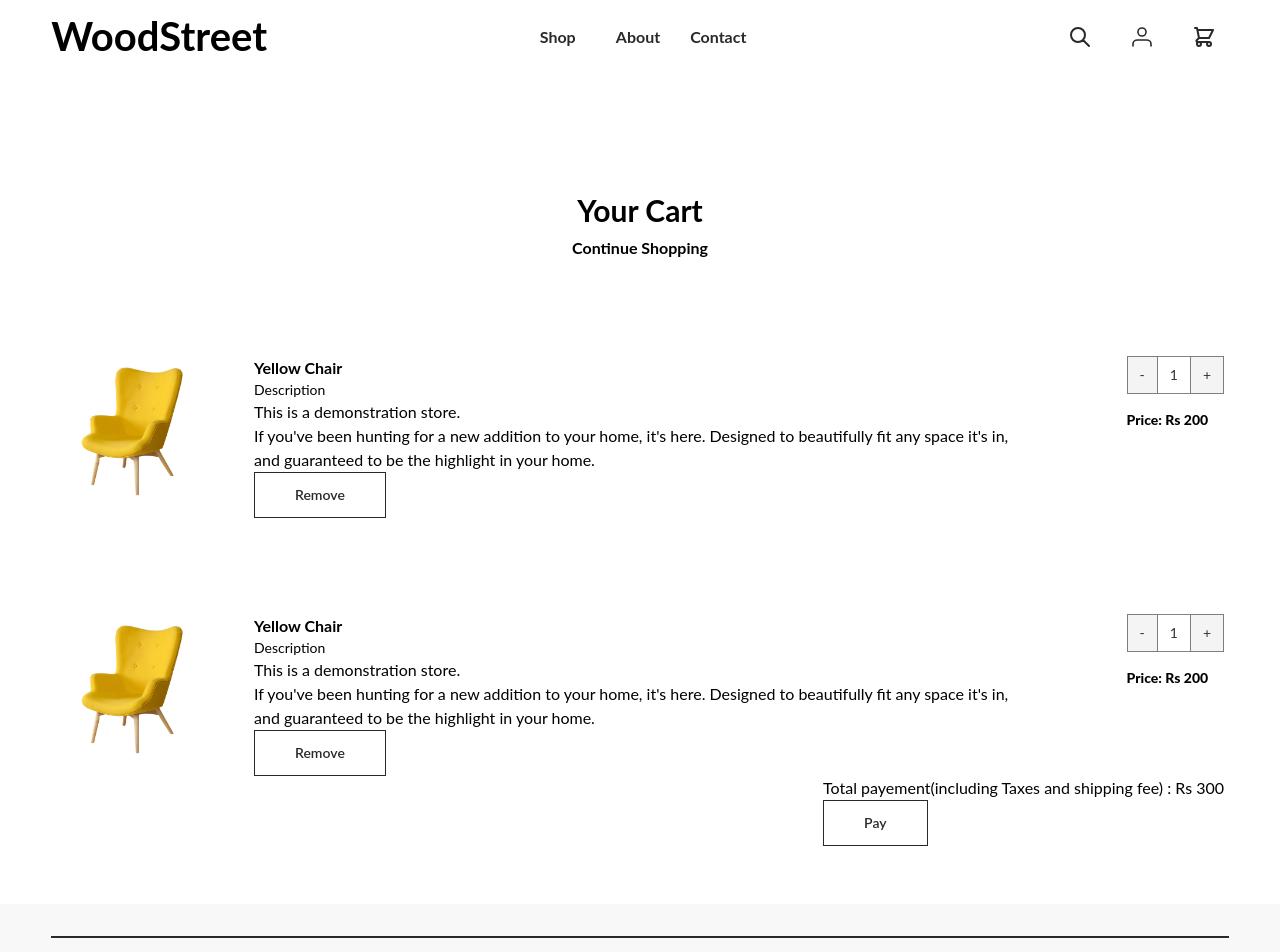
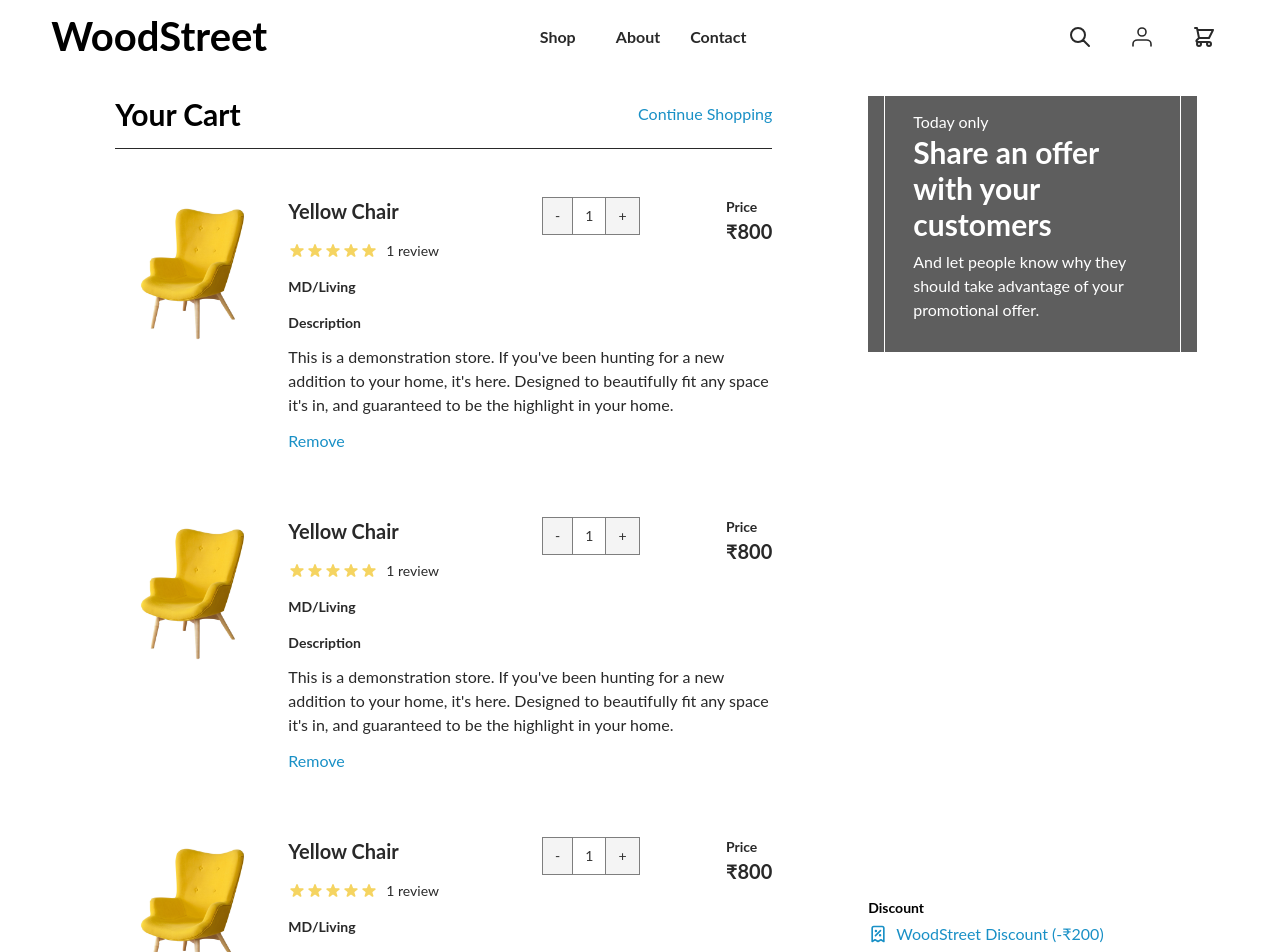
Before and after one commit to DeepTalekar/WoodStreet, a Next.js app in the folder woodstreet-ui/: page /Cart in a window 1280 px wide. Shown: the top 952 px of the page. Built offline with nearby package versions, Linux system fonts and the light colour scheme.

Commit message:
🚧 💄 Add Static Cart Page

```diff
--- /dev/null
+++ b/woodstreet-ui/components/CartItem.js
@@ -0,0 +1,53 @@
+/*
+  @author Deep
+  @contributor
+*/
+
+import React from 'react';
+import Image from 'next/image';
+import Link from 'next/link';
+
+import ReviewStars from './ReviewStars';
+
+import yellowChair from '../public/images/products/yellowChair.webp';
+import Counter from './Counter';
+
+function CartItem(props) {
+  return (
+    <div className='flex flex-row justify-start items-start p-8'>
+      <Image width={208} height={208} src={yellowChair} />
+      <div className='grid grid-cols-4 gap-y-4 h-auto w-full ml-5'>
+        <div className='row-start-1 row-span-1 col-start-1 col-span-2 flex flex-col justify-between items-start space-y-4'>
+          <Link href='/product/StaticPage'>
+            <a className='text-primary hover:text-link focus:text-link font-bold text-xl'>
+              Yellow Chair
+            </a>
+          </Link>
+          <p className='flex flex-row justify-center items-center'>
+            <ReviewStars size={18} starCount={5} />
+            <span className='ml-2 text-sm text-primary'>1 review</span>
+          </p>
+          <p className='text-primary text-sm font-bold'>MD/Living</p>
+        </div>
+        <div className='row-span-1 col-start-3 col-span-1 w-min mx-auto'>
+          <Counter />
+        </div>
+        <div className='row-span-1 col-start-4 col-span-1 w-min ml-auto flex flex-col'>
+          <p className='text-sm text-primary font-bold'>Price</p>
+          <p className='text-xl text-primary font-bold'>₹800</p>
+        </div>
+        <div className='row-start-2 row-span-1 col-span-4 flex flex-col justify-start items-start space-y-3'>
+          <p className='text-primary text-sm font-bold'>Description</p>
+          <p className='text-primary text-base'>
+            This is a demonstration store. If you've been hunting for a new
+            addition to your home, it's here. Designed to beautifully fit any
+            space it's in, and guaranteed to be the highlight in your home.{' '}
+          </p>
+          <p className='text-link text-base cursor-pointer'>Remove</p>
+        </div>
+      </div>
+    </div>
+  );
+}
+
+export default CartItem;
--- /dev/null
+++ b/woodstreet-ui/components/EmptyCart.js
@@ -0,0 +1,27 @@
+/*
+  @author Deep
+  @contributor
+*/
+
+import Link from 'next/link';
+
+function EmptyCart(props) {
+  return (
+    <div className='px-14 py-11'>
+      <p className='text-center font-bold text-3xl mb-2'>Your Cart</p>
+      <p className='text-center font-normal text-base mb-4'>
+        Your cart is currently empty.
+      </p>
+
+      <div className='w-full mx-auto text-center mb-4'>
+        <Link href='/'>
+          <a className='text-center hover:text-link text-base font-bold'>
+            Continue Shopping
+          </a>
+        </Link>
+      </div>
+    </div>
+  );
+}
+
+export default EmptyCart;
--- a/woodstreet-ui/pages/Cart.js
+++ b/woodstreet-ui/pages/Cart.js
@@ -3,98 +3,66 @@
   @contributor Deep
 */
 
+import { useState } from 'react';
 import Link from 'next/link';
-import Image from 'next/image';
-import {  useState } from 'react';
-import Counter from '../components/Counter';
+import { ReceiptTaxIcon } from '@heroicons/react/outline';
+
 import Button from '../components/Button';
+import CartItem from '../components/CartItem';
+import EmptyCart from './../components/EmptyCart';
 import Screen from '../components/Screen';
-import yellowChair from '../public/images/products/yellowChair.webp'
-import CartDisplay from '../components/CartDisplay';
-
 
 export default function Cart(props) {
-
-  const[cart,setCart] = useState(1)
-  const[price,setPrice] = useState(200)
-  const [count, setCount] = useState(1);
-
-  function increment() {
-    setCount(count+1)
-  }
-
-  function decrement() {
-    setCount(count-1)
-
-  }
-
- let prize = count * price;
- let prize1 = prize + 100;
- let ten=10;
-
- function Payment() {
-  alert(`Payement of Rs ${prize1} is done succesfully`);
-  setCart(0)
-}
- function Remove() {
-  setCart(0)
- }
-
-  if(cart===0){
   return (
     <Screen title='Your Shopping Cart | WoodStreet'>
-      <div className='px-14 py-11'>
-        <p className='text-center font-bold text-3xl mb-2'>Your Cart</p>
-        <p className='text-center font-normal text-base mb-4'>
-          Your cart is currently empty.
-        </p>
-
-
-        <div className='w-full mx-auto text-center mb-4'>
-          <Link href='/'>
-            <a className='text-center hover:text-link text-base font-bold'>
-              Continue Shopping
-            </a>
-          </Link>
-        </div>
-      </div>
+      <main className='grid grid-cols-3 px-4% py-8'>
+        <section className='col-span-2 flex flex-col px-8'>
+          <div className='flex flex-row justify-between items-center px-8'>
+            <p className='font-bold text-3xl'>Your Cart</p>
+            <Link href='/'>
+              <a className='text-base text-link'>Continue Shopping</a>
+            </Link>
+          </div>
+          <hr className='my-4 mx-8 border-primary' />
+          <div>
+            <CartItem />
+            <CartItem />
+            <CartItem />
+          </div>
+        </section>
+        <section className='col-span-1 flex flex-col justify-between items-start px-8'>
+          <div className='w-full h-64 bg-mineShaft-light bg-opacity-75 p-4 flex justify-center items-center'>
+            <div className='bg-transparent border border-white p-7'>
+              <p className='text-white text-base font-normal'>Today only</p>
+              <p className='text-white text-3xl font-bold mb-2'>
+                Share an offer with your customers
+              </p>
+              <p className='text-white text-base font-normal mb-4'>
+                And let people know why they should take advantage of your
+                promotional offer.
+              </p>
+            </div>
+          </div>
+          <div className='flex flex-col justify-start items-start w-full mt-9'>
+            <p className='text-sm font-bold mb-1'>Discount</p>
+            <div className='flex flex-row justify-start items-center space-x-2 text-link'>
+              <ReceiptTaxIcon className='w-5 h-5' />
+              <span>WoodStreet Discount (-₹200)</span>
+            </div>
+            <hr className='my-4 w-full border-primary' />
+            <p className='text-sm font-bold mb-1'>Subtotal</p>
+            <p className='text-3xl font-bold mb-2'>₹800</p>
+            <p className='text-base mb-4'>
+              Shipping & taxes calculated at checkout
+            </p>
+            <Button
+              title='Proceed to Checkout'
+              href='/'
+              buttonStyle='border-primary bg-primary text-white text-sm hover:border-secondary hover:bg-secondary hover:text-primary focus:border-secondary focus:bg-secondary focus:text-primary'
+            />
+          </div>
+        </section>
+      </main>
     </Screen>
   );
-  }
-  else{
-    return (
-      <Screen title='Your Shopping Cart | WoodStreet'>
-        <div className='px-14 py-32'>
-          <p className='text-center font-bold text-3xl mb-2'>Your Cart</p>
-          <div className='w-full mx-auto text-center mb-4'>
-            <Link href='/'>
-              <a className='text-center hover:text-link text-base font-bold'>
-                Continue Shopping
-              </a>
-            </Link>
-          </div>
-
-
-         <CartDisplay image={yellowChair} name="Yellow Chair" price={200}/>
-         <CartDisplay image={yellowChair} name="Yellow Chair" price={200}/>
-
-
-
-
-        <div className="float-right ">
-          <p>Total payement(including Taxes and shipping fee) : Rs {prize1}</p>
-
-          <Button
-              href=''
-              title='Pay'
-              buttonStyle='border border-primary text-primary text-sm font-semibold bg-white hover:bg-secondary hover:border-secondary py-3'
-              onClick={Payment}
-            />
-
-        </div>
-       </div>
-      </Screen>
-
-     )
 }
-}
--- a/woodstreet-ui/tailwind.config.js
+++ b/woodstreet-ui/tailwind.config.js
@@ -33,6 +33,7 @@ module.exports = {
           DEFAULT: '#1990c6',
         },
         mineShaft: {
+          light: '#282828',
           DEFAULT: '#313131',
         },
         porcelain: {
```
